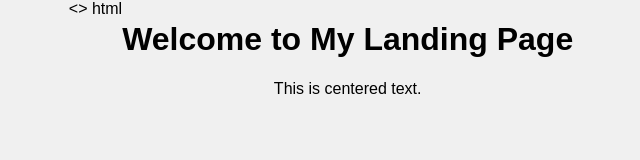
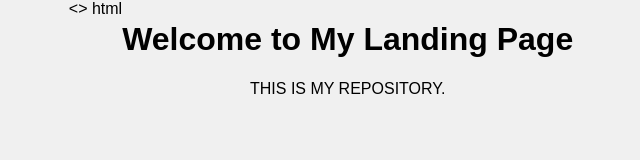
Before and after one commit to rachitch11/Firstrepo, a plain HTML site: page index.html in a window 1280 px wide. Shown: the full height of the page, 319-959 px from the left. Drawn offline with Linux system fonts and the light colour scheme.

Commit message:
Update index.html

```diff
--- a/index.html
+++ b/index.html
@@ -21,7 +21,7 @@ It means – align-items: center;
 <body>
     <div class="centered-text">
         <h1>Welcome to My Landing Page</h1>
-<p>This is centered text.</p>
+<p>THIS IS MY REPOSITORY.</p>
     </div>
 </body>
 </html>
```
